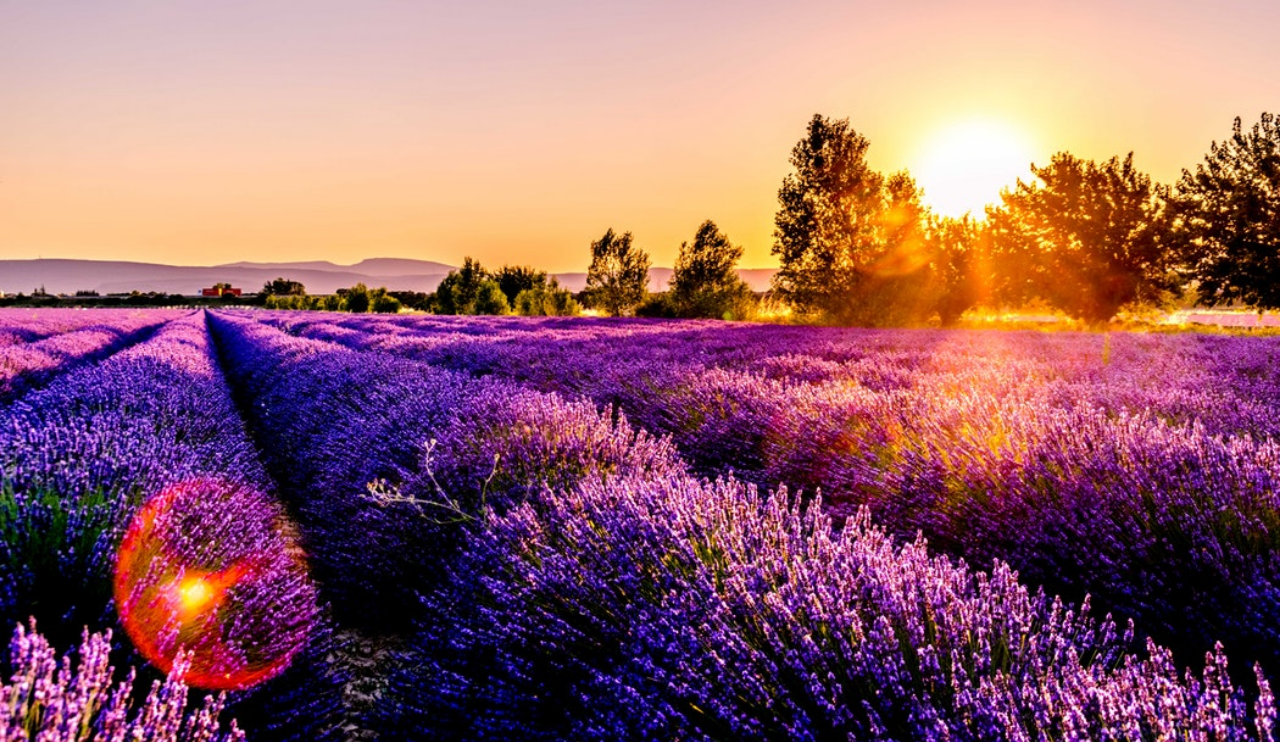
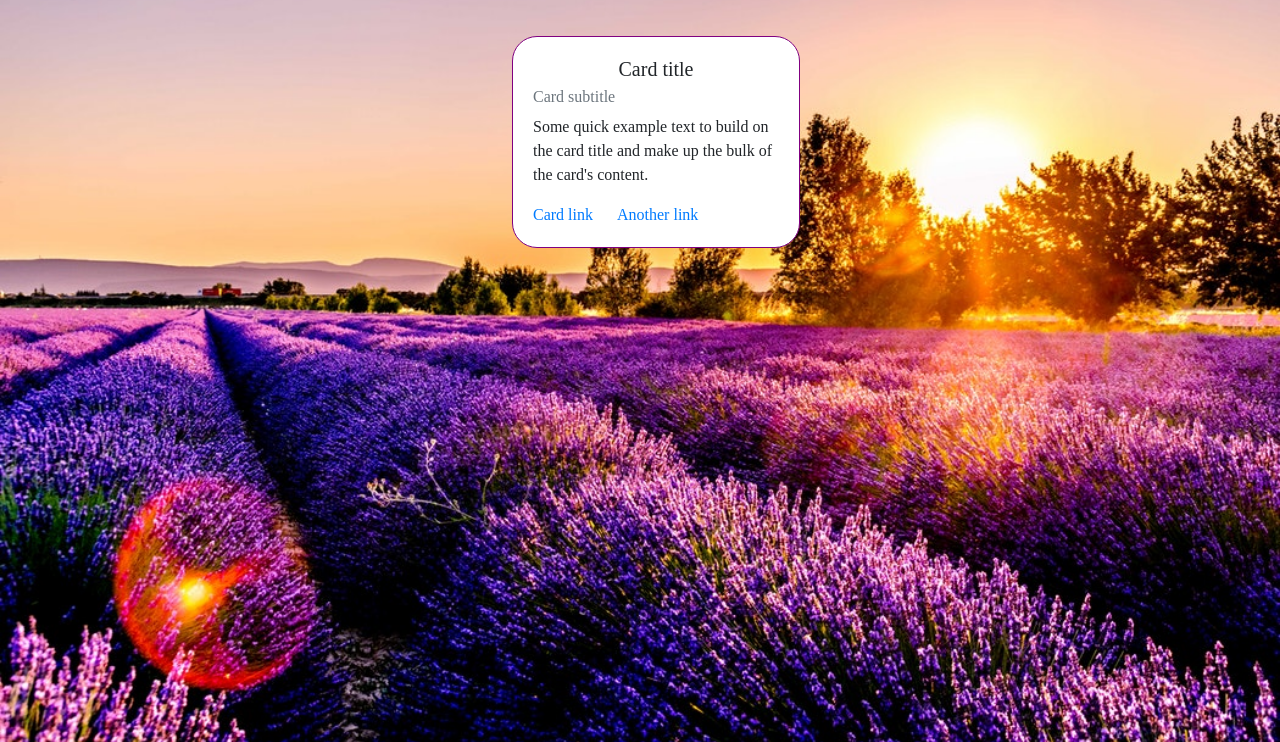
Before and after one commit to Seven-Blue/Seven-Blue.github.io, a plain HTML site: page index.html in a window 1280 px wide. Shown: the part 58-800 px from the top of the page. Drawn offline with nearby package versions, Linux system fonts and the light colour scheme.

Commit message:
Updated practise site

```diff
--- a/index.css
+++ b/index.css
@@ -3,13 +3,13 @@ body{
     background-size: cover;
     background-repeat: no-repeat;
     background-color: mediumpurple;
+    font-family: VarelaRound;
 }
 
 .navbar{
     background-color: #8c02c7!important;
-}
-
-
+    border-radius: 0px 0px 25px 25px;
+   }
 
 
 .navbar-light .navbar-brand{
@@ -23,3 +23,15 @@ body{
 .navbar-light .navbar-nav .nav-link{
     color: #f5f5f5;
 }
+
+.card{
+
+    margin-left: 40%;
+    margin-top: 3%;
+    border-radius: 25px;
+    border-color: purple;
+}
+
+.card-title{
+    text-align: center;
+}
--- a/index.html
+++ b/index.html
@@ -4,6 +4,7 @@
     <title>Dr.Mom's Parish</title>
     <link rel="stylesheet" href="https://stackpath.bootstrapcdn.com/bootstrap/4.3.1/css/bootstrap.min.css" integrity="sha384-ggOyR0iXCbMQv3Xipma34MD+dH/1fQ784/j6cY/iJTQUOhcWr7x9JvoRxT2MZw1T" crossorigin="anonymous">
     <link rel="stylesheet" type="text/css" href="index.css">
+    <link href="https://fonts.googleapis.com/css?family=Varela+Round" rel="stylesheet">
 </head>
 
 <body>
@@ -39,6 +40,17 @@
 </nav>
 
 
+<div class="card" style="width: 18rem;">
+  <div class="card-body">
+    <h5 class="card-title">Card title</h5>
+    <h6 class="card-subtitle mb-2 text-muted">Card subtitle</h6>
+    <p class="card-text">Some quick example text to build on the card title and make up the bulk of the card's content.</p>
+    <a href="#" class="card-link">Card link</a>
+    <a href="#" class="card-link">Another link</a>
+  </div>
+</div>
+
+
     <script src="https://code.jquery.com/jquery-3.3.1.slim.min.js" integrity="sha384-q8i/X+965DzO0rT7abK41JStQIAqVgRVzpbzo5smXKp4YfRvH+8abtTE1Pi6jizo" crossorigin="anonymous"></script>
     <script src="https://cdnjs.cloudflare.com/ajax/libs/popper.js/1.14.7/umd/popper.min.js" integrity="sha384-UO2eT0CpHqdSJQ6hJty5KVphtPhzWj9WO1clHTMGa3JDZwrnQq4sF86dIHNDz0W1" crossorigin="anonymous"></script>
     <script src="https://stackpath.bootstrapcdn.com/bootstrap/4.3.1/js/bootstrap.min.js" integrity="sha384-JjSmVgyd0p3pXB1rRibZUAYoIIy6OrQ6VrjIEaFf/nJGzIxFDsf4x0xIM+B07jRM" crossorigin="anonymous"></script>
```
